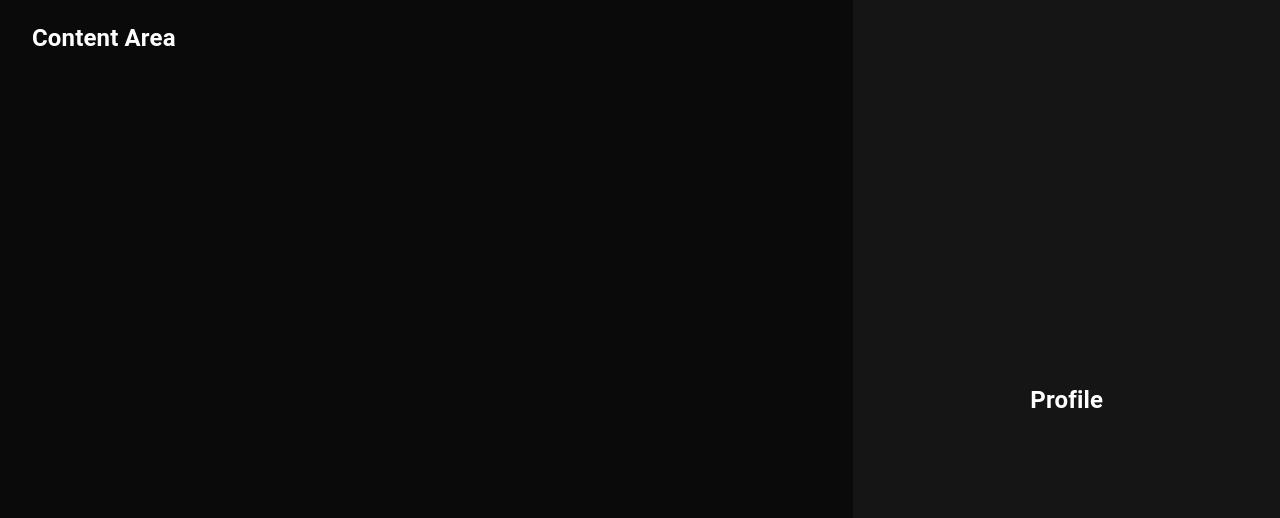
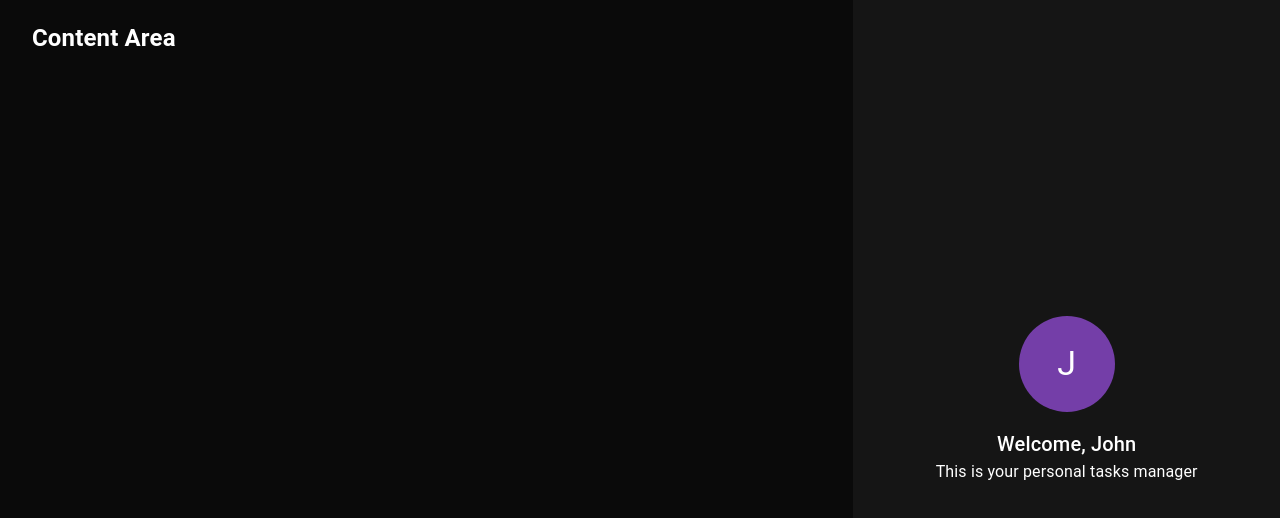
Before and after one commit to manikbajaj/typescript-course-react-project, a React (Create React App) app: page / in a window 1280 px wide. Shown: the top 518 px of the page. Built offline with nearby package versions, Linux system fonts and the light colour scheme.

Commit message:
initial commit

```diff
--- a/src/components/profile/profile.tsx
+++ b/src/components/profile/profile.tsx
@@ -1,8 +1,32 @@
+import { Avatar, Box, Typography } from '@mui/material';
 import React, { FC, ReactElement } from 'react';
 
 export const Profile: FC = (): ReactElement => {
-  {
-    /*Avatar*/
-  }
-  return <h2>Profile</h2>;
+  return (
+    <Box
+      display="flex"
+      flexDirection="column"
+      justifyContent="center"
+      alignItems="center"
+    >
+      <Avatar
+        sx={{
+          width: '96px',
+          height: '96px',
+          backgroundColor: 'primary.main',
+          marginBottom: '16px',
+        }}
+      >
+        <Typography variant="h4" color="text.primary">
+          J
+        </Typography>
+      </Avatar>
+      <Typography variant="h6" color="text.primary">
+        Welcome, John
+      </Typography>
+      <Typography variant="body1" color="text.primary">
+        This is your personal tasks manager
+      </Typography>
+    </Box>
+  );
 };
```
